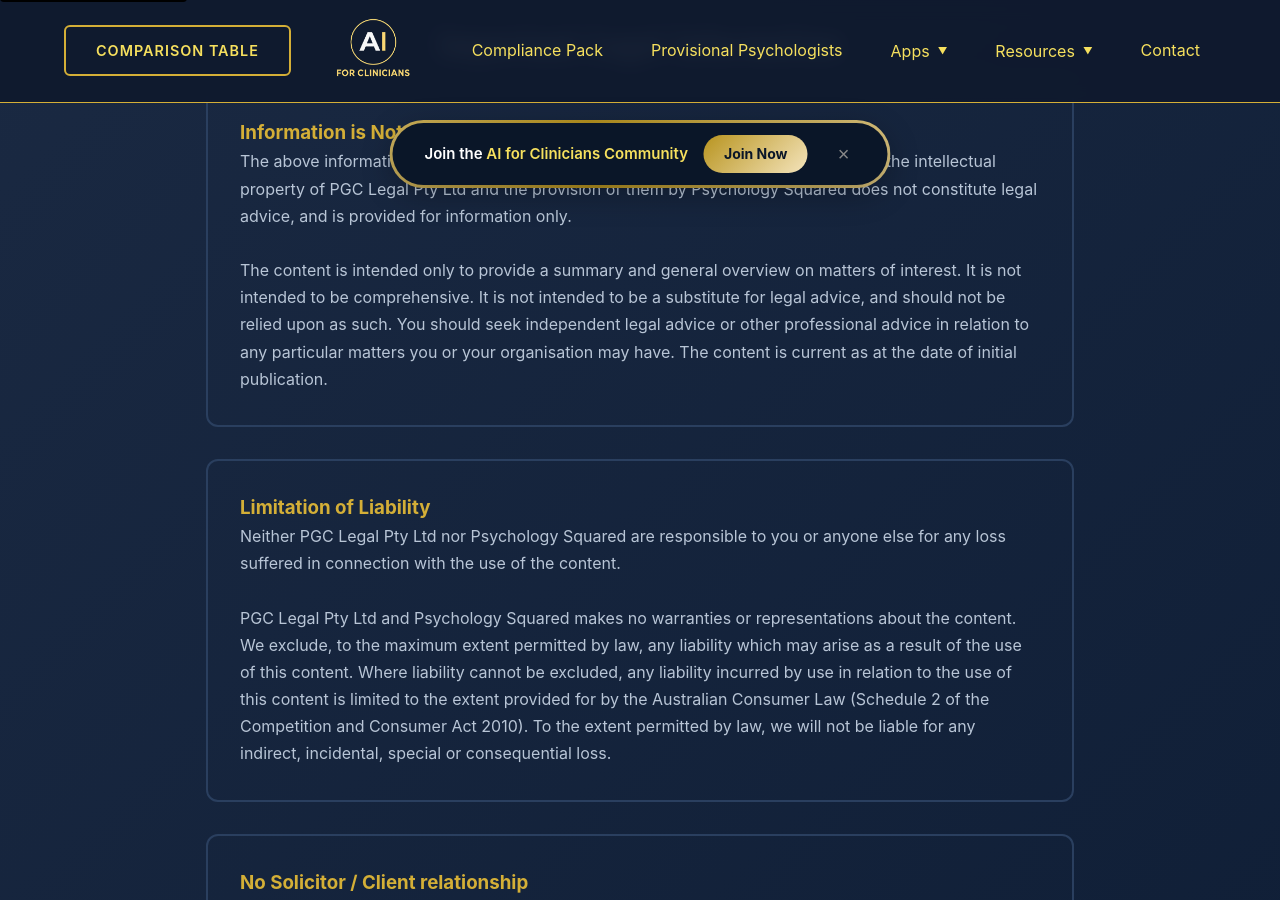
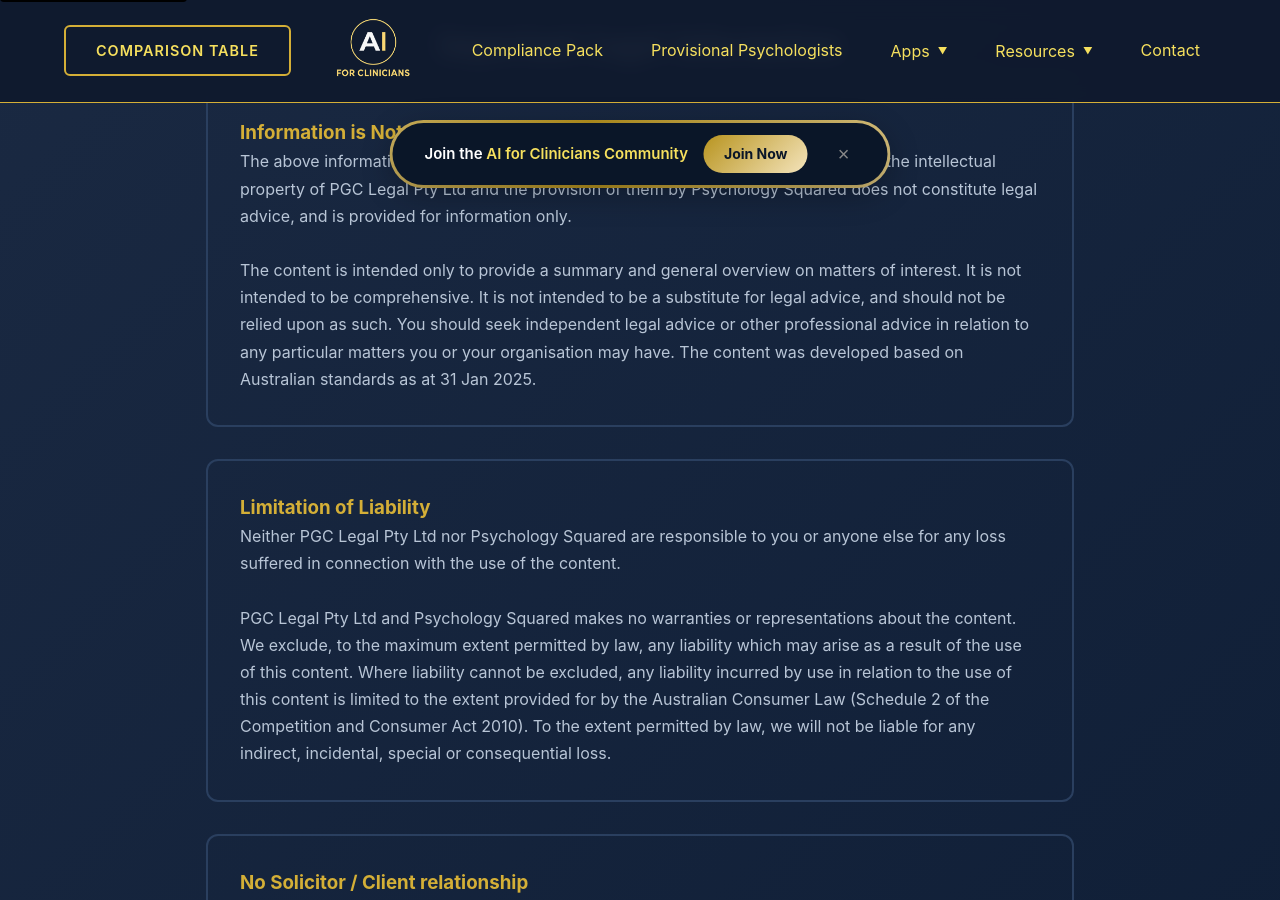
Before and after one commit to keisler-au/aiforclin, a Jekyll site: the page built from compliance/index.html, in a window 1280 px wide and 900 px high, scrolled down 2598 px. Built offline with Jekyll 4.4.1, drawn with Linux system fonts in a browser that asks for light colours.

Commit message:
compliance pack note

```diff
--- a/compliance/index.html
+++ b/compliance/index.html
@@ -63,7 +63,7 @@
         implement AI in their practices. It serves as a cost-effective
         alternative to independently developing compliance materials. This
         purchase item for a single purchaser for their own access
-        <strong>only</strong>
+        <strong>only</strong>.
       </p>
     </div>
 
@@ -188,8 +188,7 @@
           not intended to be a substitute for legal advice, and should not be
           relied upon as such. You should seek independent legal advice or other
           professional advice in relation to any particular matters you or your
-          organisation may have. The content is current as at the date of
-          initial publication.
+          organisation may have. The content was developed based on Australian standards as at 31 Jan 2025.
         </p>
       </div>
 
```
